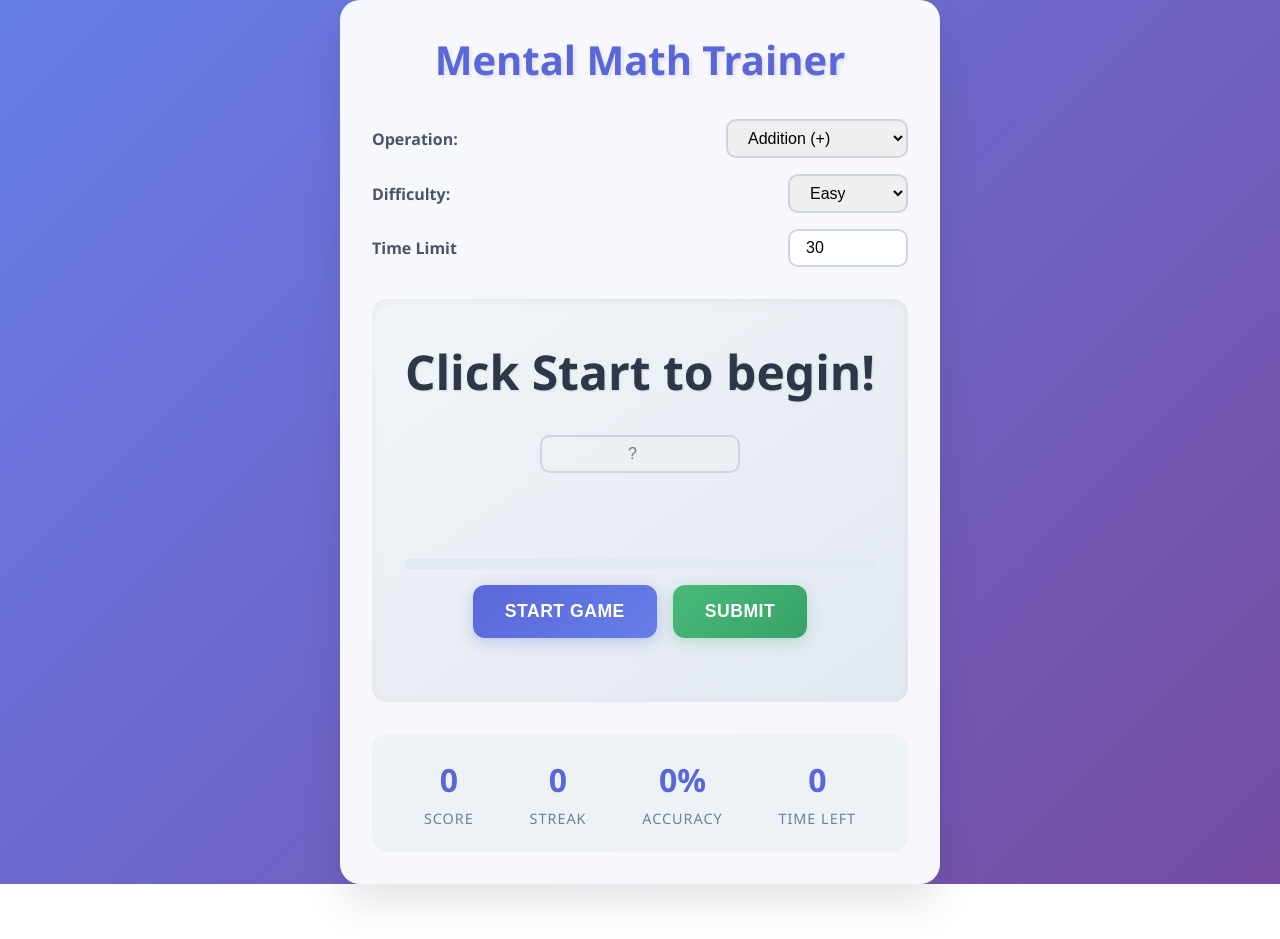
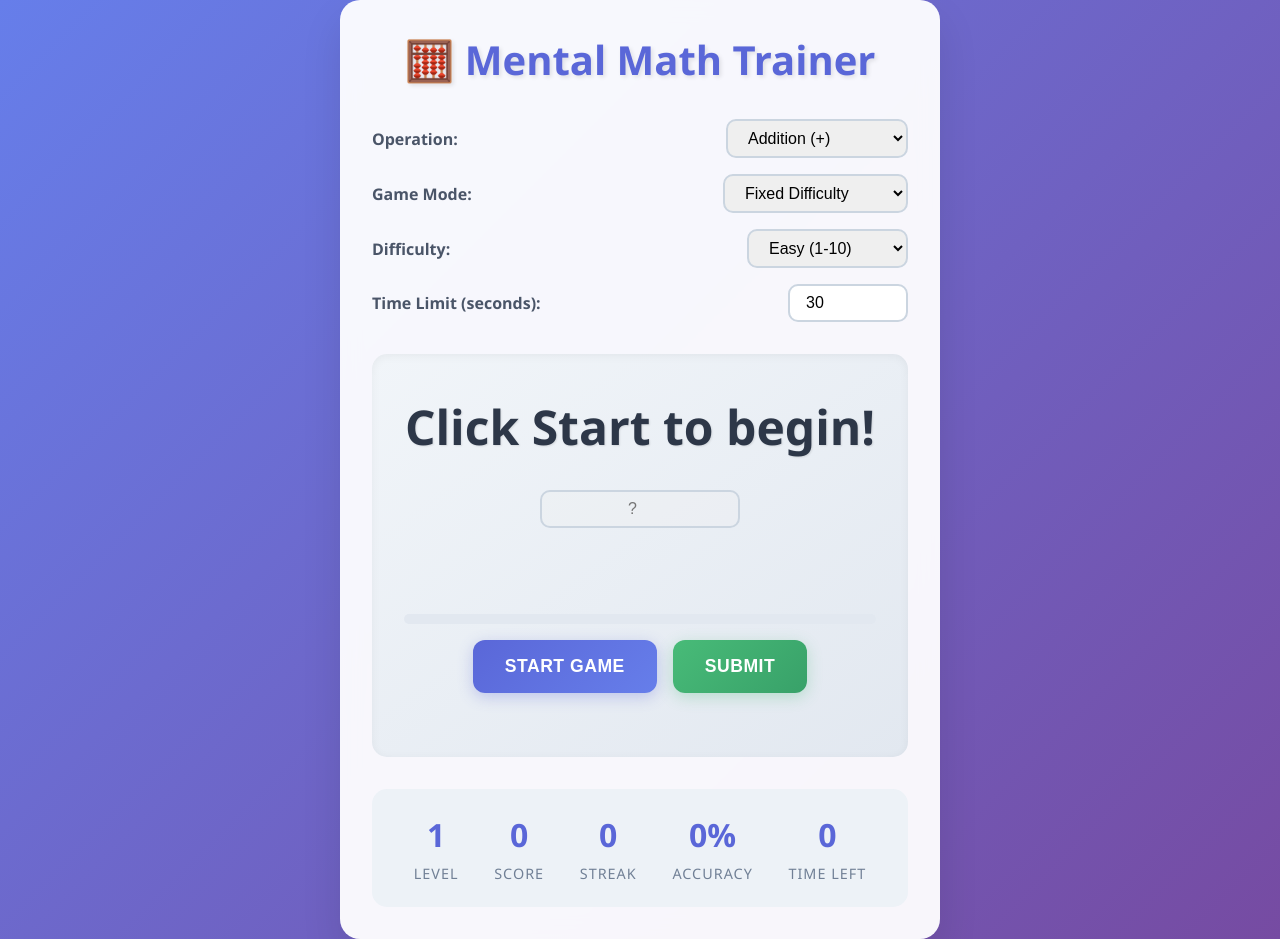
Before and after one commit to Lyonesse8/mental-math-practice, a plain HTML site: page index.html in a window 1280 px wide. Before the commit the page ends 884 px from the top, so only its background shows below. Drawn offline with Linux system fonts and the light colour scheme.

Commit message:
added new game mode "fixed difficulty" and "level progression"

```diff
--- a/index.html
+++ b/index.html
@@ -4,42 +4,67 @@
 		<meta charset="UTF-8" />
 		<meta name="viewport" content="width=device-width, initial-scale=1.0" />
 		<title>Mental Math Trainer</title>
+		<!-- Link to external CSS file -->
 		<link rel="stylesheet" href="styles.css" />
 	</head>
-
 	<body>
 		<div class="container">
-			<h1>Mental Math Trainer</h1>
+			<h1>🧮 Mental Math Trainer</h1>
 
+			<!-- Settings Panel -->
 			<div class="settings-panel">
 				<div class="setting-group">
 					<label for="operation">Operation:</label>
 					<select id="operation">
 						<option value="addition">Addition (+)</option>
 						<option value="subtraction">Subtraction (-)</option>
-						<option value="multiplication">Multiplication (x)</option>
+						<option value="multiplication">Multiplication (×)</option>
 						<option value="division">Division (÷)</option>
 						<option value="mixed">Mixed Operations</option>
 					</select>
 				</div>
 
 				<div class="setting-group">
+					<label for="gameMode">Game Mode:</label>
+					<select id="gameMode">
+						<option value="fixed">Fixed Difficulty</option>
+						<option value="progression">Level Progression</option>
+					</select>
+				</div>
+
+				<div class="setting-group" id="difficultyGroup">
 					<label for="difficulty">Difficulty:</label>
 					<select id="difficulty">
-						<option value="easy">Easy</option>
-						<option value="medium">Medium</option>
-						<option value="hard">Hard</option>
-						<option value="expert">Expert</option>
+						<option value="easy">Easy (1-10)</option>
+						<option value="medium">Medium (1-50)</option>
+						<option value="hard">Hard (1-100)</option>
+						<option value="expert">Expert (1-500)</option>
 					</select>
 				</div>
 
 				<div class="setting-group">
-					<label for="timeLimit">Time Limit</label>
+					<label for="timeLimit">Time Limit (seconds):</label>
 					<input type="number" id="timeLimit" min="5" max="300" value="30" />
 				</div>
 			</div>
 
+			<!-- Game Area -->
 			<div class="game-area">
+				<div class="level-info" id="levelInfo" style="display: none">
+					<div class="level-display">
+						Level <span id="currentLevel">1</span>
+					</div>
+					<div class="level-progress">
+						<div class="level-bar">
+							<div class="level-fill" id="levelFill"></div>
+						</div>
+						<div class="level-text">
+							<span id="levelPoints">0</span> /
+							<span id="levelTarget">50</span> points to next level
+						</div>
+					</div>
+				</div>
+
 				<div class="question" id="question">Click Start to begin!</div>
 				<input
 					type="number"
@@ -78,7 +103,12 @@
 				</div>
 			</div>
 
+			<!-- Statistics Display -->
 			<div class="stats">
+				<div class="stat">
+					<span class="stat-value" id="level">1</span>
+					<div class="stat-label">Level</div>
+				</div>
 				<div class="stat">
 					<span class="stat-value" id="score">0</span>
 					<div class="stat-label">Score</div>
@@ -98,6 +128,7 @@
 			</div>
 		</div>
 
+		<!-- Link to external JavaScript file -->
 		<script src="script.js"></script>
 	</body>
 </html>
```
